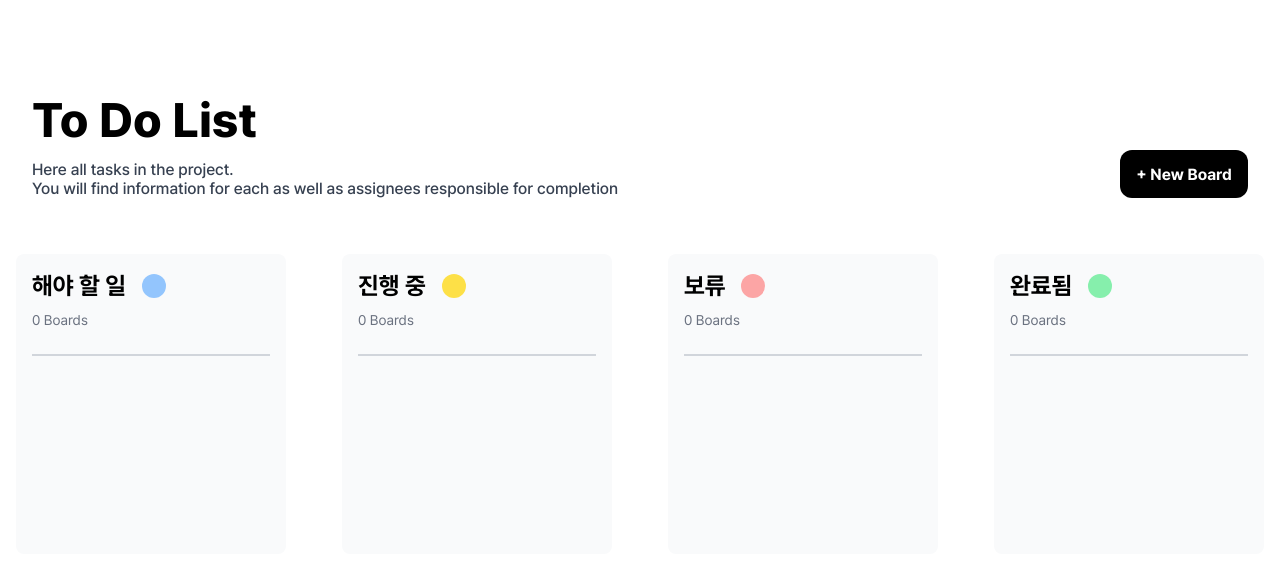
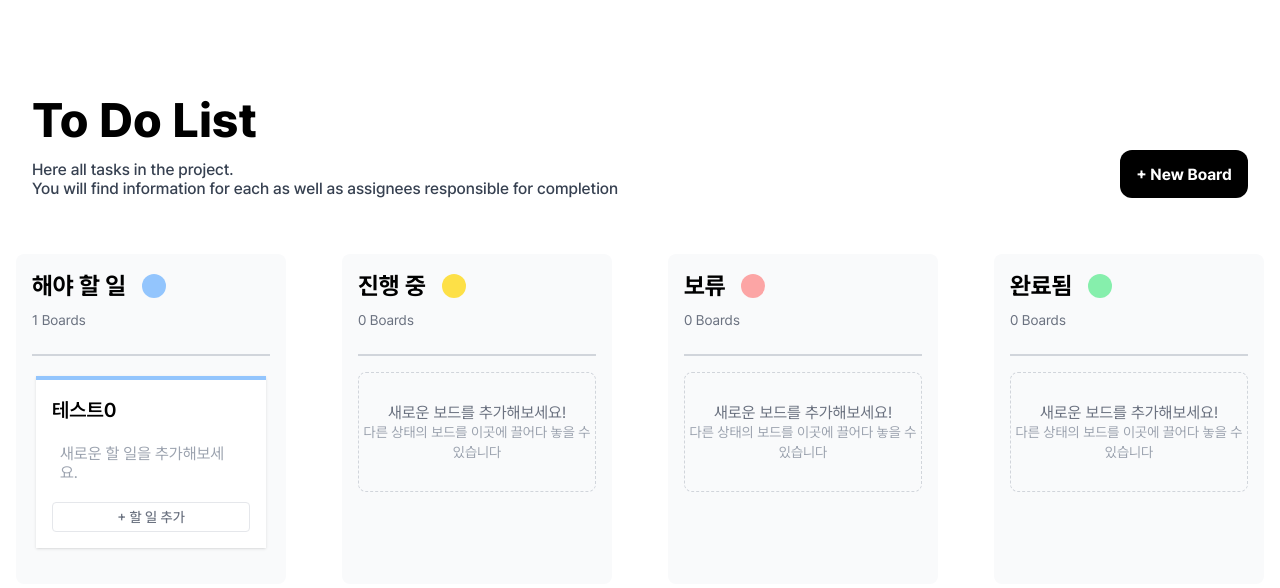
Before and after one commit to Hyunwooz/KHW_ToDoPage, a Next.js app: page / in a window 1280 px wide. Both pictures are taken after a click on the button "+ New Board". Shown: the top 588 px of the page. Built offline with nearby package versions, Linux system fonts and the light colour scheme.

Commit message:
feat : 보드 추가 및 이동 기능 적용

```diff
--- a/src/app/page.tsx
+++ b/src/app/page.tsx
@@ -1,8 +1,10 @@
 'use client';
 
 import BoardContainer from '@/components/board/boardContainer';
+import { useBoardStore } from '@/store/useBoardStore';
 
 const Home = () => {
+  const { addBoard, lastBoardNo } = useBoardStore();
   return (
     <div className='py-10'>
       <header className='px-4 py-14'>
@@ -19,7 +21,10 @@ const Home = () => {
               </p>
             </div>
           </div>
-          <button className='h-12 w-32 rounded-xl bg-black font-bold text-white'>
+          <button
+            className='h-12 w-32 rounded-xl bg-black font-bold text-white'
+            onClick={() => addBoard(1, `테스트${lastBoardNo}`)}
+          >
             + New Board
           </button>
         </div>
--- a/src/components/board/boardCardBox.tsx
+++ b/src/components/board/boardCardBox.tsx
@@ -1,6 +1,6 @@
 'use client';
 
-import { useState } from 'react';
+import { useState, useEffect } from 'react';
 import getStatusColor from '@/shared/utils/getStatusColor';
 import { Status } from '@/shared/types/status';
 import BoardCard from './boardCard';
@@ -11,48 +11,96 @@ interface BoardCardBoxProps {
 }
 
 const BoardCardBox = ({ status }: BoardCardBoxProps) => {
-  const { ring } = getStatusColor(status.color);
-  const { reorderBoards } = useBoardStore();
-  const [draggedBoardIndex, setDraggedBoardIndex] = useState<number | null>(
-    null,
-  );
+  const { ring, border } = getStatusColor(status.color);
+  const { reorderBoards, moveBoard, draggedBoard, setDraggedBoard } =
+    useBoardStore();
   const [hoveredIndex, setHoveredIndex] = useState<number | null>(null);
+  const [isDragging, setIsDragging] = useState(false);
+  const [isDraggingOver, setIsDraggingOver] = useState(false);
+
+  useEffect(() => {
+    if (!draggedBoard) {
+      setIsDragging(false);
+      setIsDraggingOver(false);
+      setHoveredIndex(null);
+    }
+  }, [draggedBoard]);
 
   const handleDragStart = (index: number) => {
-    setDraggedBoardIndex(index);
+    setDraggedBoard({ statusNo: status.statusNo, index });
+    setIsDragging(true);
   };
 
-  const handleDragOver = (
-    e: React.DragEvent<HTMLDivElement>,
-    index: number,
-  ) => {
-    e.preventDefault();
-    setHoveredIndex(index);
+  const handleDragEnd = () => {
+    setIsDragging(false);
+    setIsDraggingOver(false);
+    setHoveredIndex(null);
+    setDraggedBoard(null);
   };
 
-  const handleDragLeave = () => {
-    setHoveredIndex(null);
-  };
+  const handleDrop = (e: React.DragEvent<HTMLDivElement>, index: number) => {
+    e.preventDefault();
+    e.stopPropagation();
 
-  const handleDrop = (index: number) => {
-    if (draggedBoardIndex === null || draggedBoardIndex === index) {
-      setDraggedBoardIndex(null);
-      setHoveredIndex(null);
+    if (!draggedBoard) return;
+    const { statusNo: fromStatusNo, index: fromIndex } = draggedBoard;
+
+    if (fromStatusNo === status.statusNo && fromIndex === index) {
+      handleDragEnd();
       return;
     }
 
-    reorderBoards(status.statusNo, draggedBoardIndex, index);
-    setDraggedBoardIndex(null);
-    setHoveredIndex(null);
-  };
+    if (fromStatusNo === status.statusNo) {
+      if (fromIndex !== index) {
+        reorderBoards(status.statusNo, fromIndex, index);
+      }
+    } else {
+      moveBoard(fromStatusNo, status.statusNo, fromIndex);
+    }
 
-  const handleDragEnd = () => {
-    setDraggedBoardIndex(null);
-    setHoveredIndex(null);
+    // 상태 변경 여부와 관계없이 스타일 초기화
+    handleDragEnd();
   };
 
   return (
-    <div className='min-h-[300px] rounded-lg bg-gray-50 p-4'>
+    <div
+      className={`min-h-[300px] rounded-lg ${
+        isDragging || isDraggingOver ? 'border-2 border-dashed' : 'border-2'
+      } ${border} bg-gray-50 p-4`}
+      onDragOver={(e) => {
+        e.preventDefault();
+        if (!hoveredIndex && draggedBoard?.statusNo !== status.statusNo) {
+          setIsDraggingOver(true);
+        }
+      }}
+      onDragLeave={(e) => {
+        const rect = e.currentTarget.getBoundingClientRect();
+        const { clientX, clientY } = e;
+        if (
+          clientX <= rect.left ||
+          clientX >= rect.right ||
+          clientY <= rect.top ||
+          clientY >= rect.bottom
+        ) {
+          setIsDraggingOver(false);
+        }
+      }}
+      onDrop={(e) => {
+        e.preventDefault();
+        e.stopPropagation();
+
+        if (hoveredIndex !== null || !draggedBoard) return;
+
+        const { statusNo: fromStatusNo, index: fromIndex } = draggedBoard;
+
+        if (fromStatusNo !== status.statusNo) {
+          moveBoard(fromStatusNo, status.statusNo, fromIndex);
+        }
+
+        // 상태 변경 여부와 관계없이 스타일 초기화
+        handleDragEnd();
+      }}
+    >
       <div className='mb-4 border-b-2 border-solid border-gray-300 pb-6'>
         <div className='mb-2 flex items-center gap-4'>
           <h2 className='text-2xl font-bold'>{status.name}</h2>
@@ -61,22 +109,40 @@ const BoardCardBox = ({ status }: BoardCardBoxProps) => {
         <p className='text-sm text-gray-500'>{status.boards.length} Boards</p>
       </div>
 
-      {status.boards.length > 0 && (
+      {status.boards.length > 0 ? (
         <div className='mb-4 flex flex-col gap-3'>
           {status.boards.map((board, index) => (
             <div
               key={index}
               draggable
               onDragStart={() => handleDragStart(index)}
-              onDragOver={(e) => handleDragOver(e, index)}
-              onDragLeave={handleDragLeave}
-              onDrop={() => handleDrop(index)}
               onDragEnd={handleDragEnd}
-              className={`cursor-pointer rounded-lg border p-1 transition-all ${draggedBoardIndex === index ? 'opacity-50' : ''} ${hoveredIndex === index ? 'border-dashed border-blue-500' : ''} `}
+              onDrop={(e) => handleDrop(e, index)}
+              className={`cursor-pointer border p-1 ${
+                draggedBoard?.index !== index ||
+                draggedBoard?.statusNo !== status.statusNo
+                  ? border
+                  : ''
+              } rounded-lg transition-all ${
+                draggedBoard?.index === index &&
+                draggedBoard?.statusNo === status.statusNo
+                  ? 'opacity-50'
+                  : ''
+              } ${hoveredIndex === index ? 'border-dashed' : ''}`}
             >
               <BoardCard board={board} color={status.color} />
             </div>
           ))}
+        </div>
+      ) : (
+        <div className='flex min-h-[120px] items-center justify-center rounded-lg border border-dashed border-gray-300'>
+          <p className='text-center text-gray-500'>
+            새로운 보드를 추가해보세요!
+            <br />
+            <span className='text-sm text-gray-400'>
+              다른 상태의 보드를 이곳에 끌어다 놓을 수 있습니다
+            </span>
+          </p>
         </div>
       )}
     </div>
```
